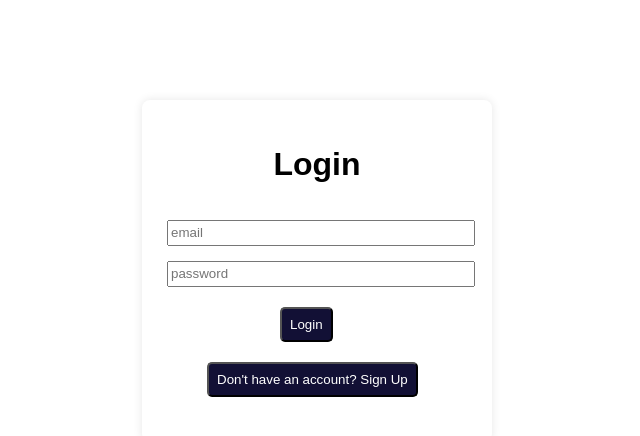
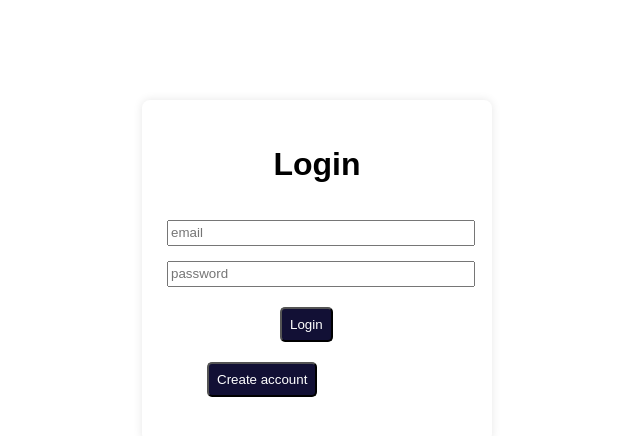
Before and after one commit to Abdulaziz5536/BMS, a React app in the folder frontend/: page / in a window 1280 px wide. Shown: the top 436 px of the page, without its empty margins (323-963 px from the left). Built offline with nearby package versions, Linux system fonts and the light colour scheme; the HTML template or start-up script is replaced by a standard one.

Commit message:
frontend

```diff
--- a/frontend/src/Login.jsx
+++ b/frontend/src/Login.jsx
@@ -87,7 +87,7 @@ export default function Login() {
         id="signup-button"
         onClick={() => navigate("/signup")}
       >
-        Don't have an account? Sign Up
+        Create account
       </button>
 
       <h2>{message}</h2>
```
